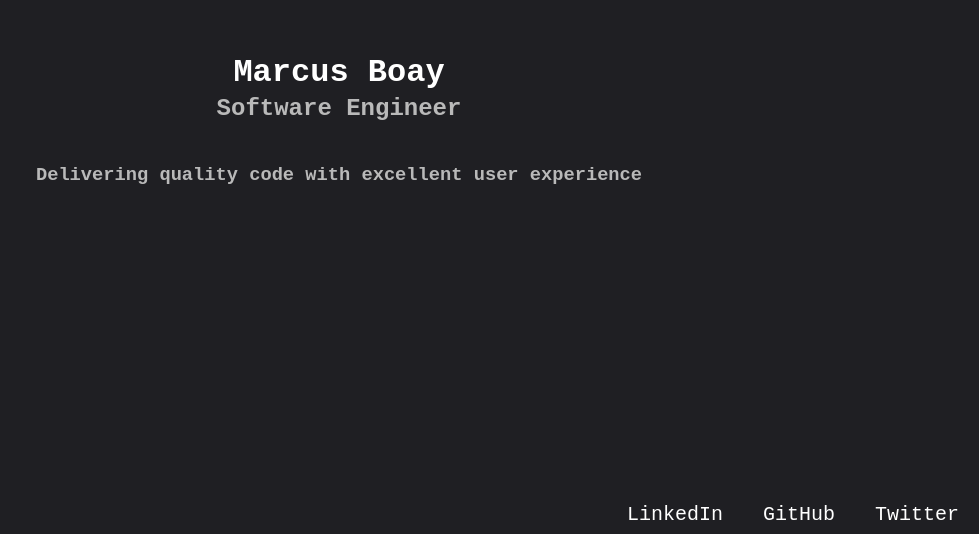
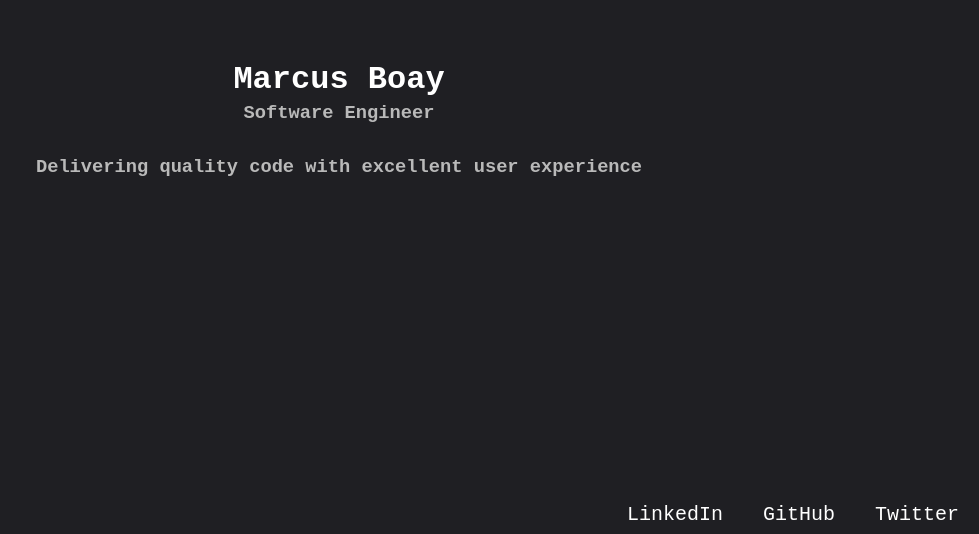
Before and after one commit to MarcusBoay/marcusboay.github.io, a React (Create React App) app: page /#/ in a window 1280 px wide. Shown: the part 266-800 px from the top of the page, without its empty margins (301-1280 px from the left). Built offline with nearby package versions, Linux system fonts and the light colour scheme; what typesafe-actions would draw is missing.

Commit message:
deemphasize role in hero

```diff
--- a/src/pages/Home/Home.tsx
+++ b/src/pages/Home/Home.tsx
@@ -12,12 +12,12 @@ import {
     StyledHomeSectionLinksContainer,
     StyledHomeSectionLinkContainer,
     StyledHomeSubTitle,
-    StyledHomeSubSubTitle,
     StyledHomeSectionRoleAndYear,
     StyledHomeSectionRole,
     StyledHomeSectionYear,
     StyledHomeSecondSectionTextContainer,
     StyledHomeLink,
+    StyledHomeHeroContainer,
 } from './StyledHome'
 import { SectionInfoModel, SectionLinkModel } from '../../models/Home'
 import kontrolImage from '../../images/kontrol.png'
@@ -149,11 +149,13 @@ const Home: React.FunctionComponent<{}> = () => {
         <StyledHomePageLayout>
             <StyledHomeFirstSection>
                 <StyledHomeFirstSectionTextContainer>
-                    <StyledHomeTitle>{firstSectionText}</StyledHomeTitle>
-                    <StyledHomeSubTitle>{secondSectionText}</StyledHomeSubTitle>
-                    <StyledHomeSubSubTitle>
-                        {thirdSectionText}
-                    </StyledHomeSubSubTitle>
+                    <StyledHomeHeroContainer>
+                        <StyledHomeTitle>{firstSectionText}</StyledHomeTitle>
+                        <StyledHomeSubTitle>
+                            {secondSectionText}
+                        </StyledHomeSubTitle>
+                    </StyledHomeHeroContainer>
+                    <StyledHomeSubTitle>{thirdSectionText}</StyledHomeSubTitle>
                 </StyledHomeFirstSectionTextContainer>
                 <StyledHomeSecondSectionTextContainer>
                     {personLinks.map(link => (
--- a/src/pages/Home/StyledHome.tsx
+++ b/src/pages/Home/StyledHome.tsx
@@ -18,17 +18,16 @@ export const StyledHomeFirstSectionTextContainer = styled.div`
     text-align: center;
 `
 
+export const StyledHomeHeroContainer = styled.div`
+    margin-bottom: 32px;
+`
+
 export const StyledHomeTitle = styled.h1`
     margin-bottom: 4px;
 `
 
-export const StyledHomeSubTitle = styled.h2`
+export const StyledHomeSubTitle = styled.h3`
     margin-top: 4px;
-    color: #b9b9b9;
-`
-
-export const StyledHomeSubSubTitle = styled.h3`
-    margin-top: 42px;
     color: #b9b9b9;
 `
 
```
